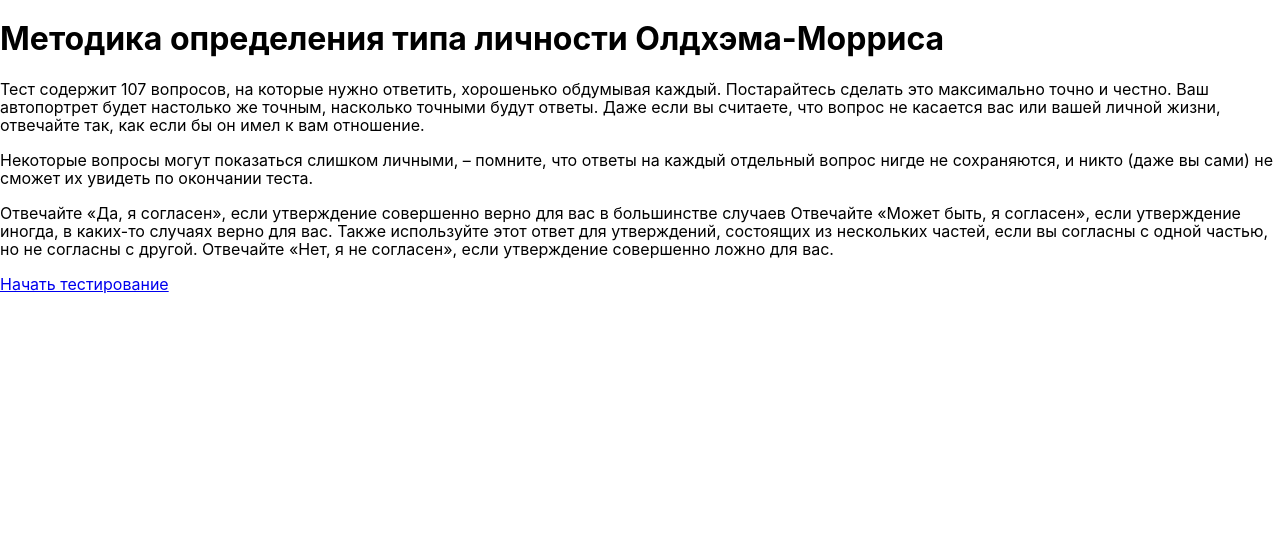
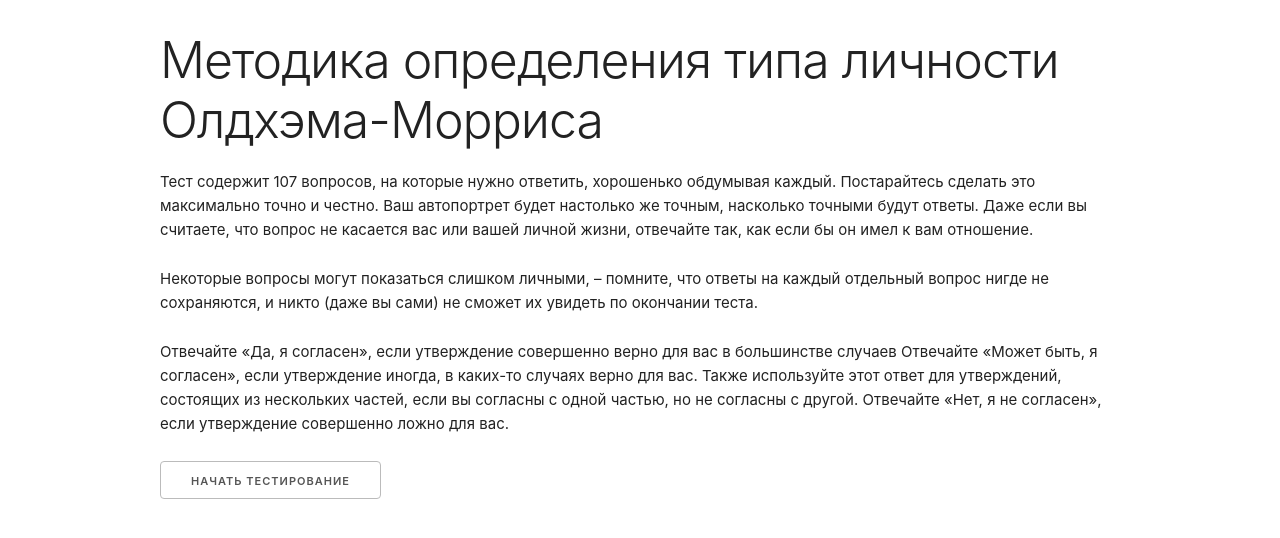
Before and after one commit to roxkisrover/myneurons, a React (Create React App) app: page / in a window 1280 px wide. Shown: the top 538 px of the page. Built offline with nearby package versions, Linux system fonts and the light colour scheme.

Commit message:
feat: styling

```diff
--- a/src/components/Frontpage.js
+++ b/src/components/Frontpage.js
@@ -1,28 +1,91 @@
 import React from 'react';
+import styled from 'styled-components';
 import { Link } from 'react-router-dom';
 
+const Container = styled.div`
+  position: relative;
+  margin: 30px auto;
+  padding: 0 20px;
+  width: 100%;
+  max-width: 960px;
+  box-sizing: border-box;
+
+  @media (min-width: 400px) {
+    width: 85%;
+    padding: 0;
+  }
+  @media (min-width: 550px) {
+    width: 80%;
+  }
+`;
+
+const Title = styled.h1`
+  margin-top: 0;
+  margin-bottom: 20px;
+  font-weight: 300;
+  font-size: 40px;
+  line-height: 1.2;
+  letter-spacing: -1px;
+
+  @media (min-width: 550px) {
+    font-size: 50px;
+  }
+`;
+
+const Paragraph = styled.p`
+  margin-top: 0;
+  margin-bottom: 25px;
+`;
+
+const StyledLink = styled(Link)`
+  display: inline-block;
+  height: 38px;
+  padding: 0 30px;
+  color: #555;
+  text-align: center;
+  font-size: 11px;
+  font-weight: 600;
+  line-height: 38px;
+  letter-spacing: 1px;
+  text-transform: uppercase;
+  text-decoration: none;
+  white-space: nowrap;
+  background-color: transparent;
+  border-radius: 4px;
+  border: 1px solid #bbb;
+  cursor: pointer;
+  box-sizing: border-box;
+
+  :hover,
+  :focus {
+    color: #333;
+    border-color: #888;
+    outline: 0;
+  }
+`;
+
 const Frontpage = () => (
-  <div>
-    <h1>Методика определения типа личности Олдхэма-Морриса</h1>
-    <p>
+  <Container>
+    <Title>Методика определения типа личности Олдхэма-Морриса</Title>
+    <Paragraph>
       Тест содержит 107 вопросов, на которые нужно ответить, хорошенько обдумывая каждый.
       Постарайтесь сделать это максимально точно и честно. Ваш автопортрет будет настолько же
       точным, насколько точными будут ответы. Даже если вы считаете, что вопрос не касается вас или
       вашей личной жизни, отвечайте так, как если бы он имел к вам отношение.
-    </p>
-    <p>
+    </Paragraph>
+    <Paragraph>
       Некоторые вопросы могут показаться слишком личными, – помните, что ответы на каждый отдельный
       вопрос нигде не сохраняются, и никто (даже вы сами) не сможет их увидеть по окончании теста.
-    </p>
-    <p>
+    </Paragraph>
+    <Paragraph>
       Отвечайте «Да, я согласен», если утверждение совершенно верно для вас в большинстве случаев
       Отвечайте «Может быть, я согласен», если утверждение иногда, в каких-то случаях верно для вас.
       Также используйте этот ответ для утверждений, состоящих из нескольких частей, если вы согласны
       с одной частью, но не согласны с другой. Отвечайте «Нет, я не согласен», если утверждение
       совершенно ложно для вас.
-    </p>
-    <Link to="/oldham-morris">Начать тестирование</Link>
-  </div>
+    </Paragraph>
+    <StyledLink to="/oldham-morris">Начать тестирование</StyledLink>
+  </Container>
 );
 
 export default Frontpage;
--- a/src/components/OldhamMorris.js
+++ b/src/components/OldhamMorris.js
@@ -1,9 +1,40 @@
 import React from 'react';
+import styled from 'styled-components';
 import { Link } from 'react-router-dom';
 import findIndex from 'lodash/findIndex';
 import update from 'immutability-helper';
 import Question from './Question';
 import { questionsData, answersData, typesData } from '../data/oldham-morris';
+
+const Container = styled.div`
+  position: relative;
+  margin: 30px auto;
+  padding: 0 20px;
+  width: 100%;
+  max-width: 960px;
+  box-sizing: border-box;
+
+  @media (min-width: 400px) {
+    width: 85%;
+    padding: 0;
+  }
+  @media (min-width: 550px) {
+    width: 80%;
+  }
+`;
+
+const Title = styled.h1`
+  margin-top: 0;
+  margin-bottom: 20px;
+  font-weight: 300;
+  font-size: 40px;
+  line-height: 1.2;
+  letter-spacing: -1px;
+
+  @media (min-width: 550px) {
+    font-size: 50px;
+  }
+`;
 
 class OldhamMorris extends React.Component {
   constructor(props) {
@@ -63,8 +94,8 @@ class OldhamMorris extends React.Component {
   render() {
     const { isTestComplete, resultLink, resultType } = this.state;
     return (
-      <div>
-        <h1>Тест Олдхэма-Морриса</h1>
+      <Container>
+        <Title>Тест Олдхэма-Морриса</Title>
         {questionsData.map(question => (
           <Question
             answersData={answersData}
@@ -80,7 +111,7 @@ class OldhamMorris extends React.Component {
             Ваш тип: <Link to={resultLink}>{resultType}</Link>
           </span>
         )}
-      </div>
+      </Container>
     );
   }
 }
--- a/src/components/Question.js
+++ b/src/components/Question.js
@@ -1,6 +1,19 @@
 import React from 'react';
 import PropTypes from 'prop-types';
+import styled from 'styled-components';
 import AnswerButton from './AnswerButton';
+
+const Paragraph = styled.p`
+  margin-top: 0;
+  margin-bottom: 25px;
+`;
+
+const Divider = styled.hr`
+  margin-top: 30px;
+  margin-bottom: 35px;
+  border-width: 0;
+  border-top: 1px solid #e1e1e1;
+`;
 
 class Question extends React.Component {
   constructor(props) {
@@ -22,9 +35,9 @@ class Question extends React.Component {
     } = this.props;
     return (
       <div>
-        <p>
+        <Paragraph>
           {questionId}. {questionText}
-        </p>
+        </Paragraph>
         {answersData.map((answer, index) => (
           <AnswerButton
             activeAnswerIndex={activeAnswerIndex}
@@ -38,7 +51,7 @@ class Question extends React.Component {
             questionTarget={questionTarget}
           />
         ))}
-        <hr />
+        <Divider />
       </div>
     );
   }
--- a/src/index.css
+++ b/src/index.css
@@ -2,4 +2,9 @@ body {
   font-family: BlinkMacSystemFont, -apple-system, "Segoe UI", Roboto, Oxygen,
     Ubuntu, Cantarell, "Open Sans", "Helvetica Neue", "Roboto Rouble",
     sans-serif;
+  font-size: 15px;
+  font-weight: 400;
+  line-height: 1.6;
+  color: #222;
+  text-rendering: optimizeLegibility;
 }
```
